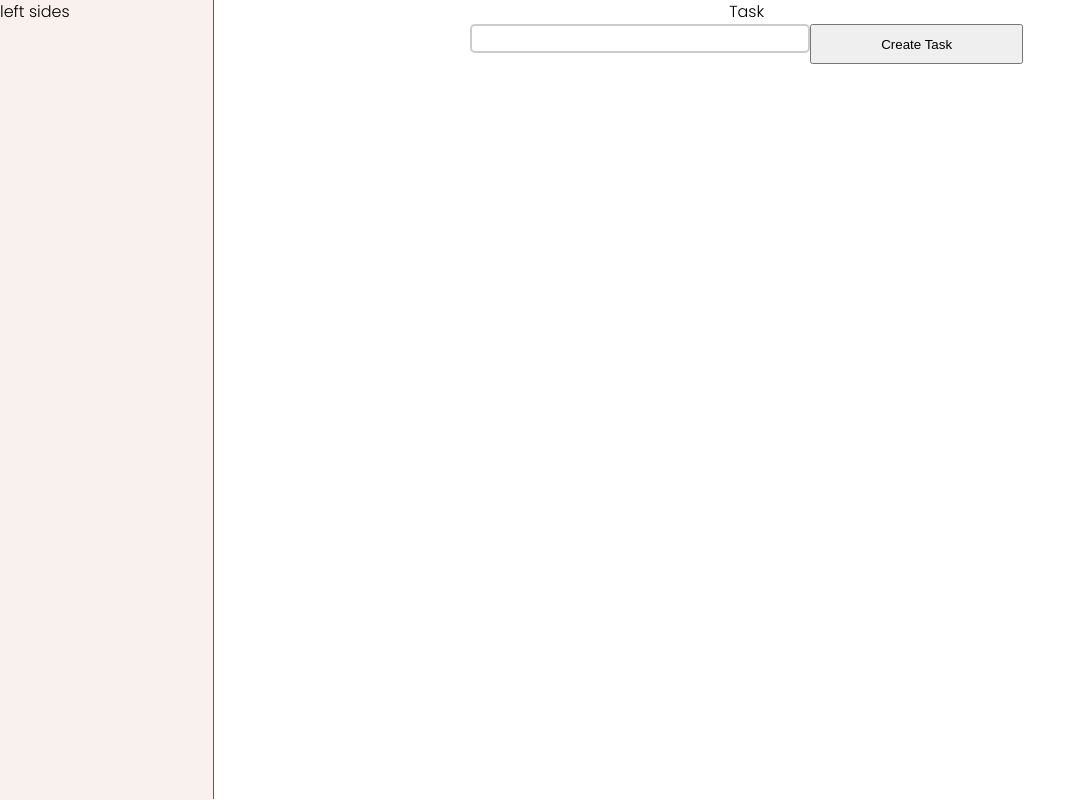
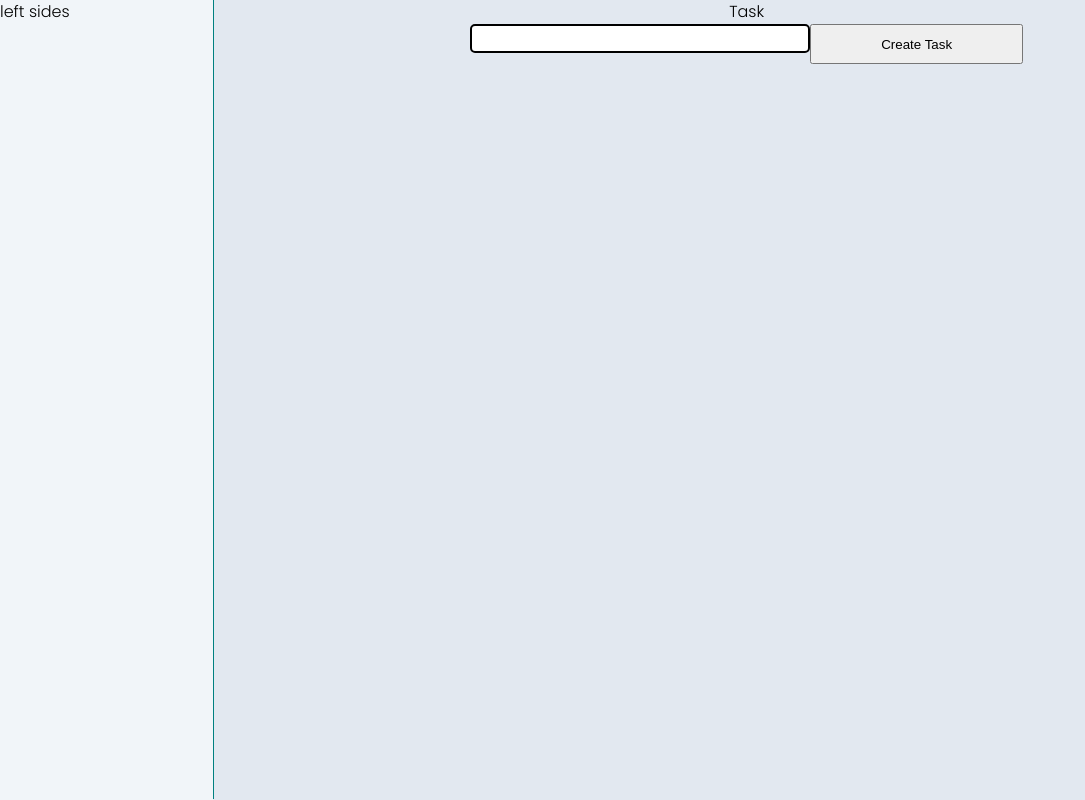
Before and after one commit to wuharry/vue_test_todo, a Vue app: page /todo in a window 1280 px wide. Shown: the whole page, without its empty margins (0-1085 px from the left). Built offline with nearby package versions, Linux system fonts and the light colour scheme; a web font is replaced by a local one.

Commit message:
feat:ToDo BG optimization font optimization

```diff
--- a/src/components/TaskItem.vue
+++ b/src/components/TaskItem.vue
@@ -73,9 +73,11 @@ onMounted(() => {
 }
 .priorityLow {
   background-color: rgb(252, 252, 16);
+  color: black;
 }
 .priorityNoMatter {
   background-color: rgb(44, 253, 58);
+  color: black;
 }
 .taskDone{
   text-decoration:line-through;
--- a/src/components/TaskList.vue
+++ b/src/components/TaskList.vue
@@ -147,7 +147,7 @@ onMounted(() => {
 input[type="text"] {
   appearance: none; //使得開發者可以完全自定義元素的外觀。
   padding: 0 4em 0 1em;
-  border: 2px solid #ccc;
+  border: 2px solid ;
   border-radius: 5px;
   font-size: 16px;
   outline: 0;
@@ -171,7 +171,6 @@ input[type="date"] {
 
 input[type="checkbox"] {
   appearance: none;
-  background-color: #fff;
   margin: 0;
   outline: none;
   font: inherit;
--- a/src/views/ToDoPage.vue
+++ b/src/views/ToDoPage.vue
@@ -61,7 +61,7 @@ defineExpose({
     margin: 0;
     width: 100%;
     height: 100vh;
-    background-color: white;
+    background-color:rgb(226,232,240);
     display: flex;
 }
 
@@ -69,7 +69,7 @@ defineExpose({
     flex: 2;
     display: grid;
     border: none;
-    background-color: rgba(246, 237, 232, 0.776);
+    background-color: rgb(241,245,249);
     box-shadow: 1px -1px teal;
 
 }
```
